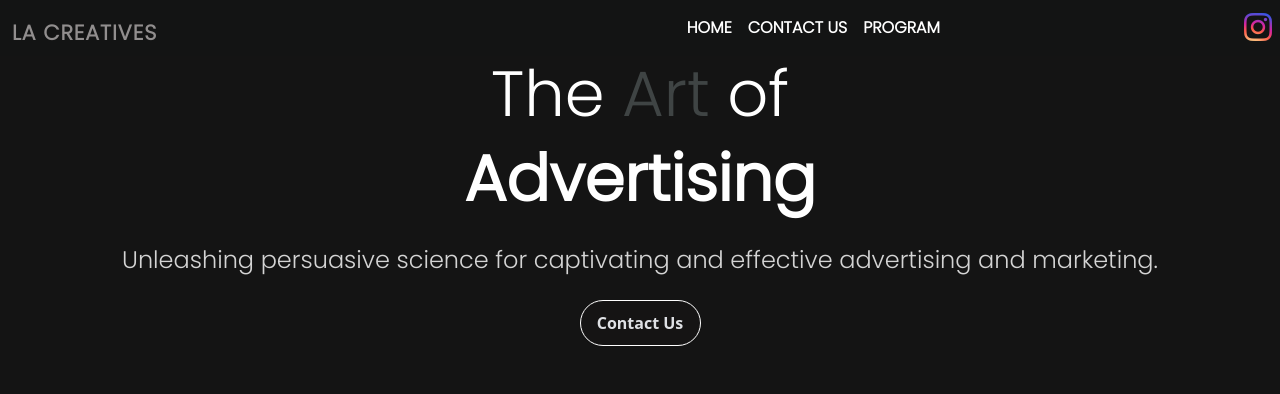
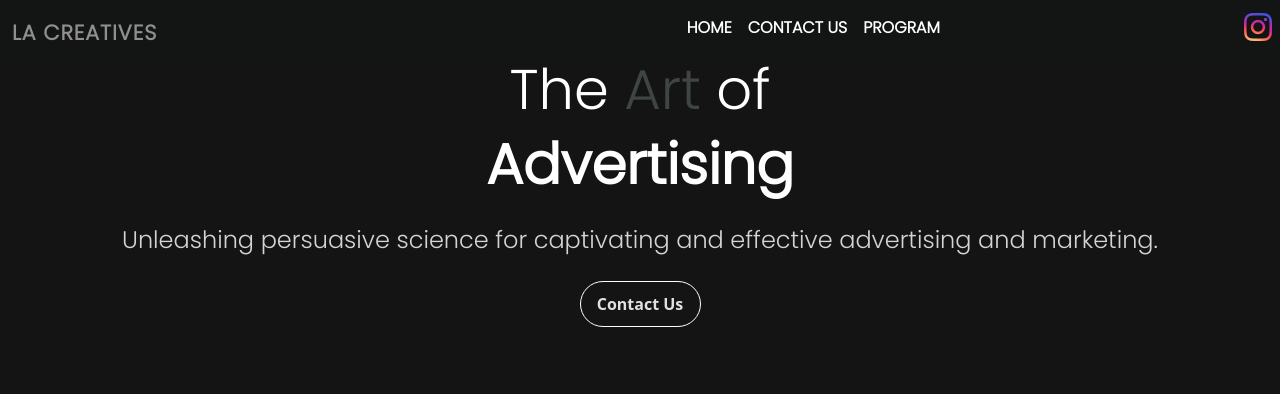
Before and after one commit to favas8606/lacreativesproject, a Django app: page / in a window 1280 px wide. Shown: the top 394 px of the page. Run offline with Django 5.2, Linux system fonts and the light colour scheme; some libraries are stand-ins or nearby versions.

Commit message:
Update custom.css

```diff
--- a/static/css/custom.css
+++ b/static/css/custom.css
@@ -46,12 +46,12 @@ background: radial-gradient(circle at 30% 107%, #fdf497 0%, #fdf497 5%, #fd5949
 }
 
 .text_deceration{
-font-size: 400%;
-font-weight: 700;
+font-size: 350%;
+font-weight: 600;
 color:rgb(255, 255, 255);
 }
 .text_deceration1{
-font-size: 400%;
+font-size: 350%;
 font-weight: 500;
 color:rgb(255, 255, 255);
 }
@@ -107,7 +107,7 @@ a{
     text-decoration: none;
 }
 .text_style{
-    padding: 10px;
+    padding: 1px;
     font-size: 20px;
 }
 .header_style{
@@ -204,9 +204,9 @@ text-justify: inter-word;
 color: rgb(163, 163, 163);
 
 }
-.form_style{
+/* .form_style{
 padding:5% 10% 10% 10%;
-}
+} */
 .submit_button{
 letter-spacing: 1.2px;
 text-transform: uppercase;
```
